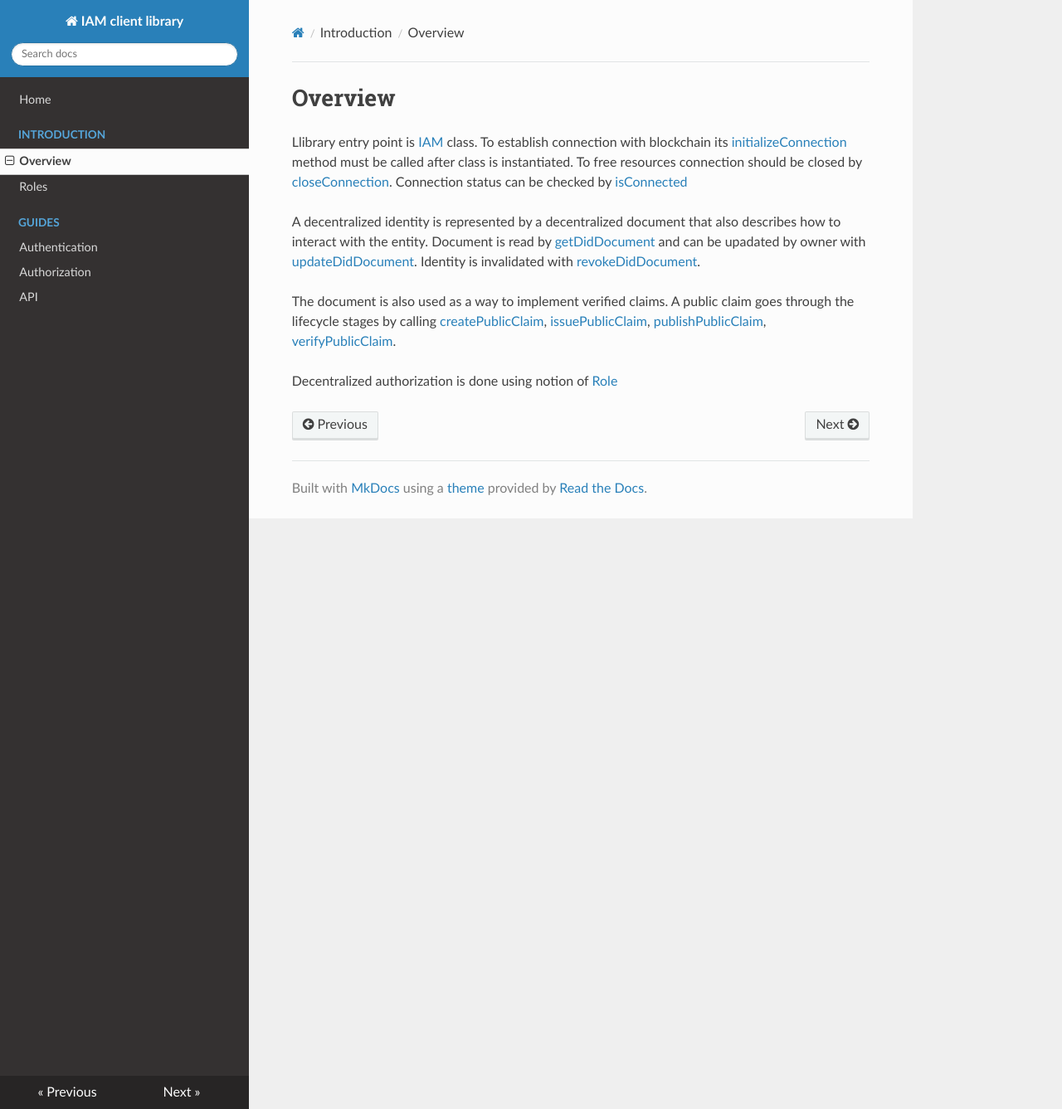
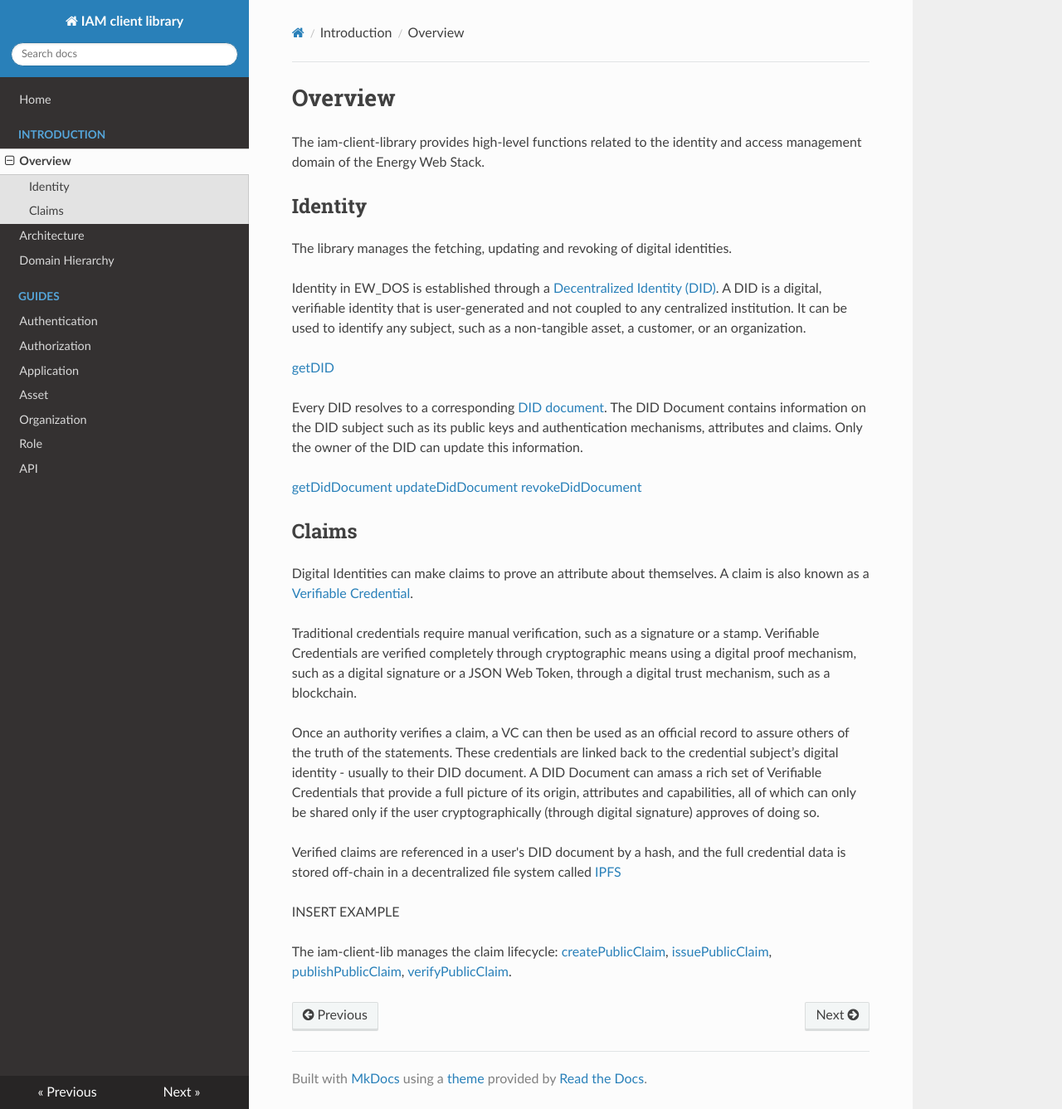
Before and after one commit to energywebfoundation/iam-client-lib, an MkDocs documentation site: the page built from docs/intro/overview.md, in a window 1280 px wide and 1337 px high. Shown: the whole window at 83% size. Built offline with MkDocs 1.6.1, drawn with Linux system fonts in a browser that asks for light colours; nearby versions of some CDN libraries.

Commit message:
add scaffolding for ReadTheDocs, update overview, architecture, domain hierarchy

```diff
--- a/docs/intro/overview.md
+++ b/docs/intro/overview.md
@@ -1,23 +1,37 @@
 # Overview
 
-Llibrary entry point is [IAM](../api/classes/iam.md) class. To establish
-connection with blockchain its
-[initializeConnection](../api/classes/iam.md#initializeconnection) method must
-be called after class is instantiated. To free resources connection should be
-closed by [closeConnection](../api/classes/iam.md#closeconnection).
-Connection status can be checked by [isConnected](../api/classes/iam.md#isconnected)
+The iam-client-library provides high-level functions related to the identity and access management domain of the Energy Web Stack.
 
-A decentralized identity is represented by a decentralized document that also
-describes how to interact with the entity. Document is read by
-[getDidDocument](../api/classes/iam.md#getdiddocument) and can be upadated by owner
-with [updateDidDocument](../api/classes/iam.md#updatediddocument). Identity is
-invalidated with [revokeDidDocument](../api/classes/iam.md#revokediddocument).
+## Identity
 
-The document is also used as a way to implement verified claims. A public
-claim goes through the lifecycle stages by calling
+The library manages the fetching, updating and revoking of digital identities.
+
+Identity in EW_DOS is established through a [Decentralized Identity (DID)](https://www.w3.org/TR/did-core/). A DID is a digital, verifiable identity that is user-generated and not coupled to any centralized institution. It can be used to identify any subject, such as a non-tangible asset, a customer, or an organization.
+
+[getDID](../api/classes/iam.md#getDid)
+
+Every DID resolves to a corresponding [DID document](https://www.w3.org/TR/did-use-cases/#dfn-did-documents). The DID Document contains information on the DID subject such as its public keys and authentication mechanisms, attributes and claims. Only the owner of the DID can update this information.
+
+[getDidDocument](../api/classes/iam.md#getdiddocument)
+[updateDidDocument](../api/classes/iam.md#updatediddocument)
+[revokeDidDocument](../api/classes/iam.md#revokediddocument)
+
+
+## Claims
+
+Digital Identities can make claims to prove an attribute about themselves. A claim is also known as a [Verifiable Credential](link).
+
+Traditional credentials require manual verification, such as a signature or a stamp. Verifiable Credentials are verified completely through cryptographic means using a digital proof mechanism, such as a digital signature or a JSON Web Token, through a digital trust mechanism, such as a blockchain.
+
+Once an authority verifies a claim, a VC can then be used as an official record to assure others of the truth of the statements. These credentials are linked back to the credential subject’s digital identity - usually to their DID document. A DID Document can amass a rich set of Verifiable Credentials that provide a full picture of its origin, attributes and capabilities, all of which can only be shared only if the user cryptographically (through digital signature) approves of doing so.
+
+Verified claims are referenced in a user's DID document by a hash, and the full credential data is stored off-chain in a decentralized file system called [IPFS](https://ipfs.io/)
+
+INSERT EXAMPLE
+
+
+The iam-client-lib manages the claim lifecycle:
 [createPublicClaim](../api/classes/iam.md#createpublicclaim),
 [issuePublicClaim](../api/classes/iam.md#issuepublicclaim),
 [publishPublicClaim](../api/classes/iam.md#publishpublicclaim),
 [verifyPublicClaim](../api/classes/iam.md#verifypublicclaim).
-
-Decentralized authorization is done using notion of [Role](roles.md)
--- a/mkdocs.yml
+++ b/mkdocs.yml
@@ -3,10 +3,15 @@ nav:
   - Home: index.md
   - "Introduction":
       - "Overview": intro/overview.md
-      - "Roles": intro/roles.md
+      - "Architecture": intro/architeecture.md
+      - "Domain Hierarchy": intro/domainhierarchy.md
   - "Guides":
       - "Authentication": guides/authentication.md
       - "Authorization": guides/authorization.md
+      - "Application": guides/application.md
+      - "Asset": guides/asset.md
+      - "Organization": guides/organization.md
+      - "Role": guides/role.md
   - API: api/modules.md
 theme: readthedocs
 
```
Also changed, not shown: docs/guides/application.md (added, +12 -0 lines), docs/guides/asset.md (added, +13 -0 lines), docs/guides/organization.md (added, +16 -0 lines), docs/guides/role.md (added, +13 -0 lines), docs/intro/architecture.md (added, +21 -0 lines), docs/intro/domainhierarchy.md (added, +13 -0 lines), docs/intro/roles.md (deleted, +0 -12 lines), docs/images/domainHierarchy.png (added), 1 other file.
